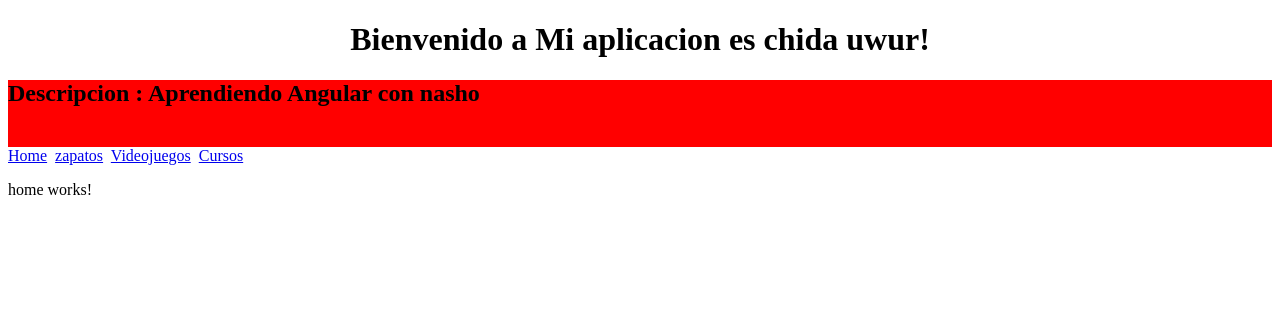
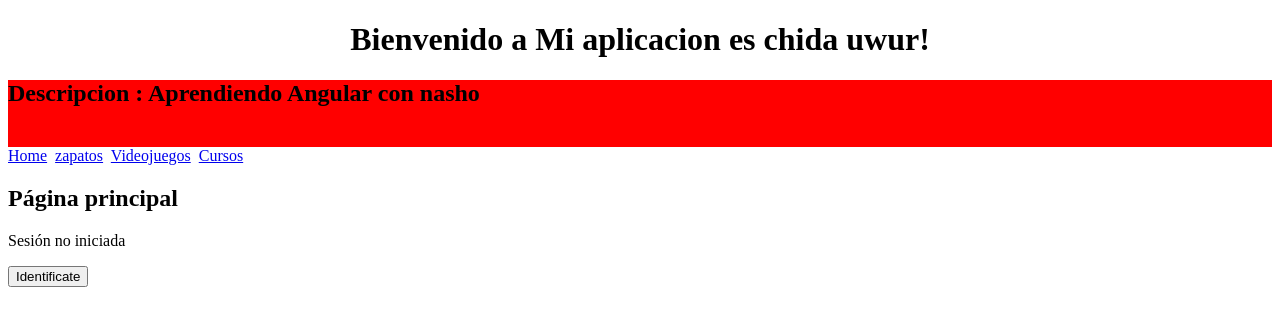
Before and after one commit to SrChach/js_and_frameworks, an Angular app in the folder angular/: page / in a window 1280 px wide. Shown: the top 326 px of the page. Built offline with nearby package versions, Linux system fonts and the light colour scheme.

Commit message:
ng-template: *ngIf & else

```diff
--- a/angular/src/app/home/home.component.html
+++ b/angular/src/app/home/home.component.html
@@ -1,3 +1,12 @@
-<p>
-  home works!
-</p>
+<h2>Página principal</h2>
+
+
+<div *ngIf="identificado; else noIdentificado">
+	<h3>Usuario reconocido</h3>
+	<button (click)="salir()">Salir</button>
+</div>
+
+<ng-template #noIdentificado>
+	<p>Sesión no iniciada</p>
+	<button (click)="identificar()">Identificate</button>
+</ng-template>
--- a/angular/src/app/home/home.component.ts
+++ b/angular/src/app/home/home.component.ts
@@ -6,10 +6,18 @@ import { Component, OnInit } from '@angular/core';
   styleUrls: ['./home.component.css']
 })
 export class HomeComponent implements OnInit {
-
+public identificado: boolean = false
   constructor() { }
 
   ngOnInit() {
   }
 
+  identificar(){
+  	this.identificado = true
+  }
+
+  salir(){
+  	this.identificado = false
+  }
+
 }
```
